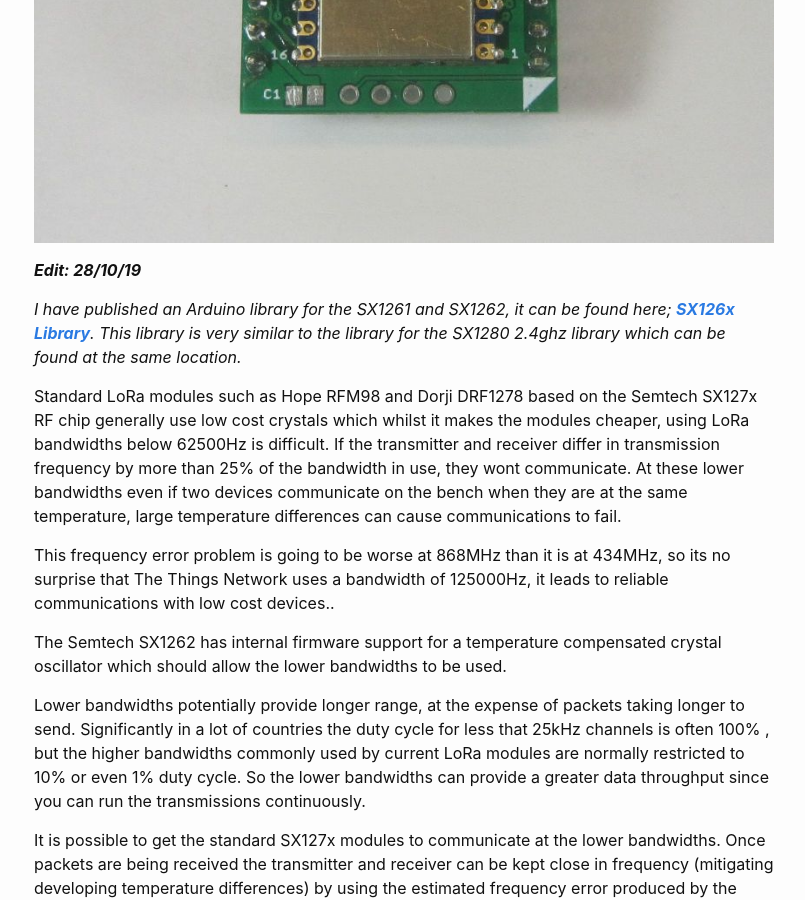
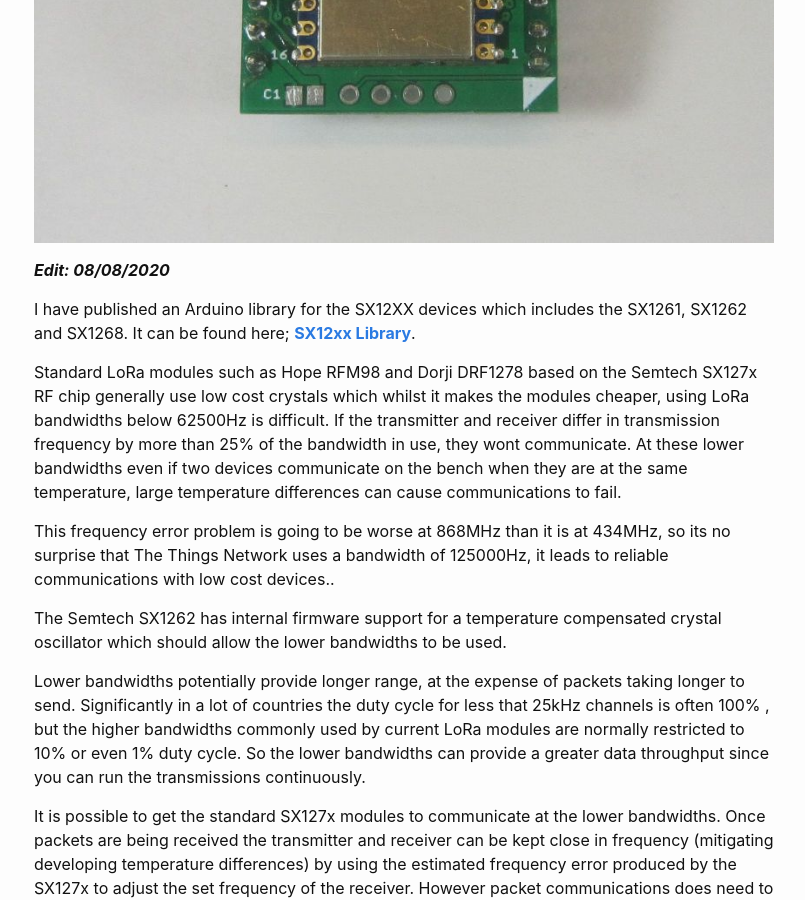
Before and after one commit to StuartsProjects/StuartsProjects.github.io, a Jekyll site: the page built from _posts/2019-10-08-sx1262-improved-LoRa-device.md, in a window 1280 px wide and 900 px high, scrolled down 728 px. Shown: the whole window, without its empty margins (236-1041 px from the left). Built offline with Jekyll 4.4.1, drawn with Linux system fonts in a browser that asks for light colours.

Commit message:
Changes to posts

```diff
--- a/_posts/2019-10-08-sx1262-improved-LoRa-device.md
+++ b/_posts/2019-10-08-sx1262-improved-LoRa-device.md
@@ -8,9 +8,9 @@ NiceRF recently released a module using the Semtech SX1262 LoRa module. This is
 
 ![](/images/word-image.jpeg)
 
-**_Edit: 28/10/19_**
+**_Edit: 08/08/2020_**
 
-_I have published an Arduino library for the SX1261 and SX1262, it can be found here; **[SX126x Library](https://github.com/StuartsProjects/SX12XX-LoRa)**. This library is very similar to the library for the SX1280 2.4ghz library which can be found at the same location._
+I have published an Arduino library for the SX12XX devices which includes the SX1261, SX1262 and SX1268. It can be found here; **[SX12xx Library](https://github.com/StuartsProjects/SX12XX-LoRa)**.
 
 Standard LoRa modules such as Hope RFM98 and Dorji DRF1278 based on the Semtech SX127x RF chip generally use low cost crystals which whilst it makes the modules cheaper, using LoRa bandwidths below 62500Hz is difficult. If the transmitter and receiver differ in transmission frequency by more than 25% of the bandwidth in use, they wont communicate. At these lower bandwidths even if two devices communicate on the bench when they are at the same temperature, large temperature differences can cause communications to fail.
 
```
Also changed, not shown: _posts/2020-05-05-softwareserial-problems.md (+12 -15 lines), images/word-image-4-1024x865.jpeg.
